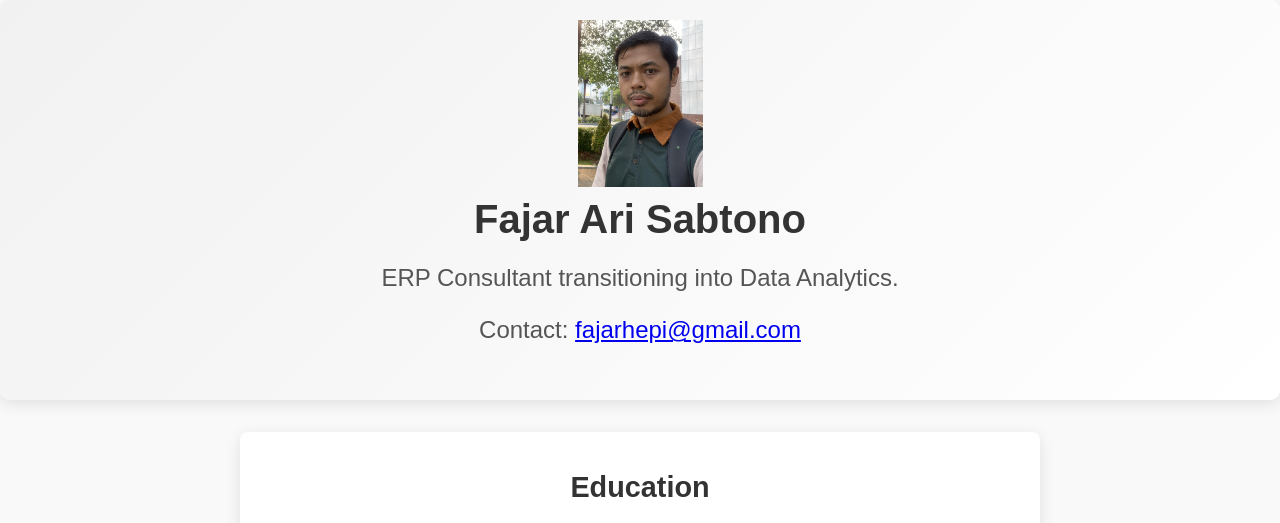
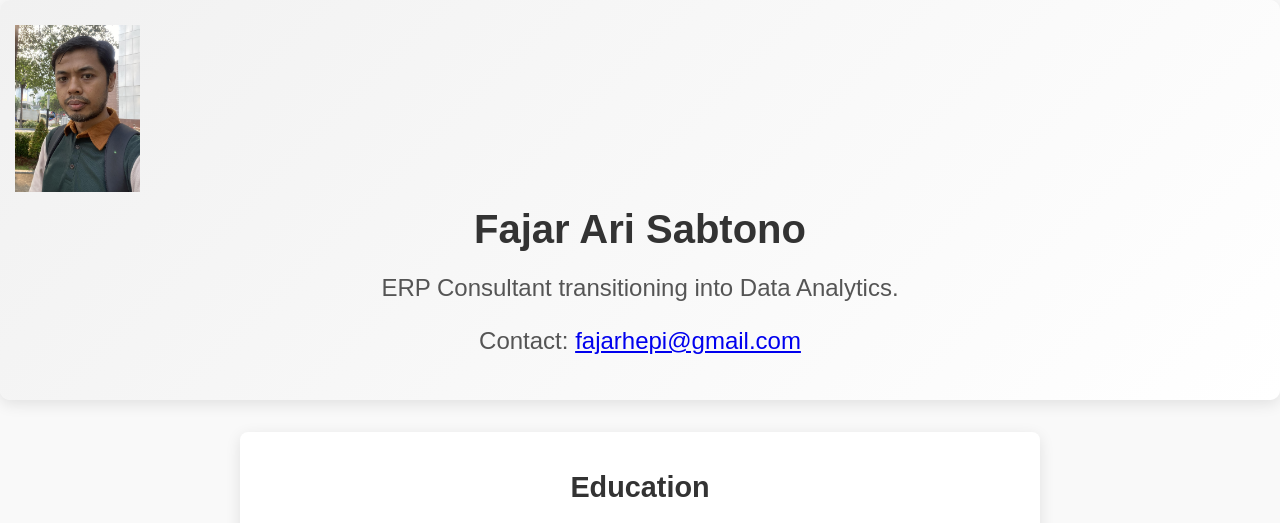
Before and after one commit to fajarhepi25/Data-Portofolio, a plain HTML site: page index.html in a window 1280 px wide. Shown: the top 523 px of the page. Drawn offline with Linux system fonts and the light colour scheme.

Commit message:
Update style12225e

```diff
--- a/style.css
+++ b/style.css
@@ -17,7 +17,8 @@ body {
 .hero {
   display: flex;
   flex-direction: column;
-  align-items: center;
+  justify-content: space-evenly;
+  align-items: stretch;
   background: linear-gradient(135deg, #f1f1f1, #ffffff);
   box-shadow: 0 4px 15px rgba(0, 0, 0, 0.1);
   padding: 20px 15px; /* Reduced padding */
```
